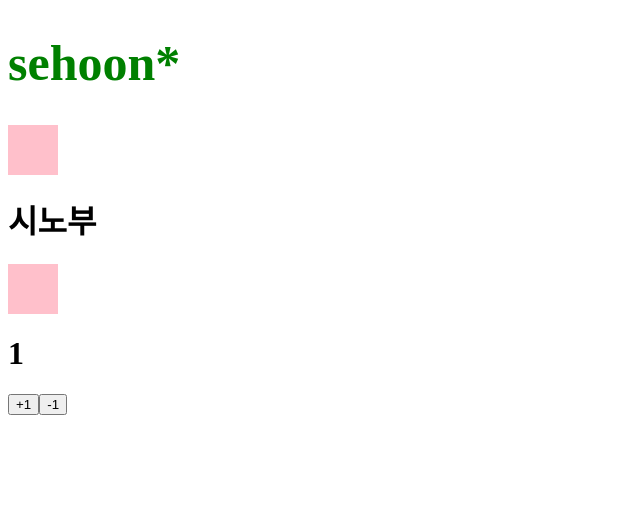
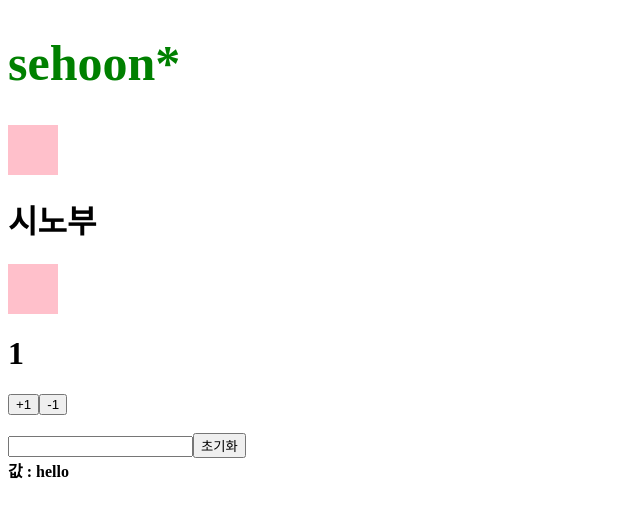
Before and after one commit to sehnara/React_study_1, a React (Create React App) app: page / in a window 1280 px wide. Shown: the top 518 px of the page, without its empty margins (0-640 px from the left). Built offline with nearby package versions, Linux system fonts and the light colour scheme; the HTML template or start-up script is replaced by a standard one.

Commit message:
[React-Hook study]
1. inputSample.jsx 구현
: onChange event: input의 값의 변화에 따라 사용가능
: input 값의 변화에 따라 useState를 통해 state 값을 변화

```diff
--- a/src/app.jsx
+++ b/src/app.jsx
@@ -2,9 +2,11 @@ import { Component, useState } from 'react';
 import './app.css';
 import Counter from './component/counter';
 import Hello from './component/hello';
+import InputSample from './component/inputSample';
 
 function App(){
   const [count, setCount] = useState(1);
+  const [val, setVal] = useState('hello');
 
   const onIncrease = () =>{
     // 4. 함수형 업데이트
@@ -13,6 +15,10 @@ function App(){
   }
   const onDecrease = () =>{
     setCount(count => count-1);
+  }
+
+  const onValue=(value)=>{
+    setVal(val=>value);
   }
 
   return(
@@ -32,6 +38,11 @@ function App(){
         onInc = {onIncrease}
         onDec = {onDecrease}
       />
+      <br/>
+      <InputSample
+        val = {val}
+        onVal = {onValue}
+      />
     </>
   );
 }
--- /dev/null
+++ b/src/component/inputSample.jsx
@@ -0,0 +1,27 @@
+import React from 'react';
+
+const InputSample = (props) => {
+  let a = 'didi';
+  // const inputRef = React.createRef();
+
+  const handleChange =(e)=>{
+    props.onVal(e.target.value);
+  }
+  const handleReset = ()=>{
+    props.onVal('');
+  }
+
+  return(
+    <>
+      <input
+        onChange={handleChange} // onChange : input의 값의 변화에 따라 사용가능
+      />
+      <button onClick={handleReset}>초기화</button>
+      <div>
+        <b>값 : {props.val}</b>
+      </div>
+    </>
+  );
+};
+
+export default InputSample;
```
